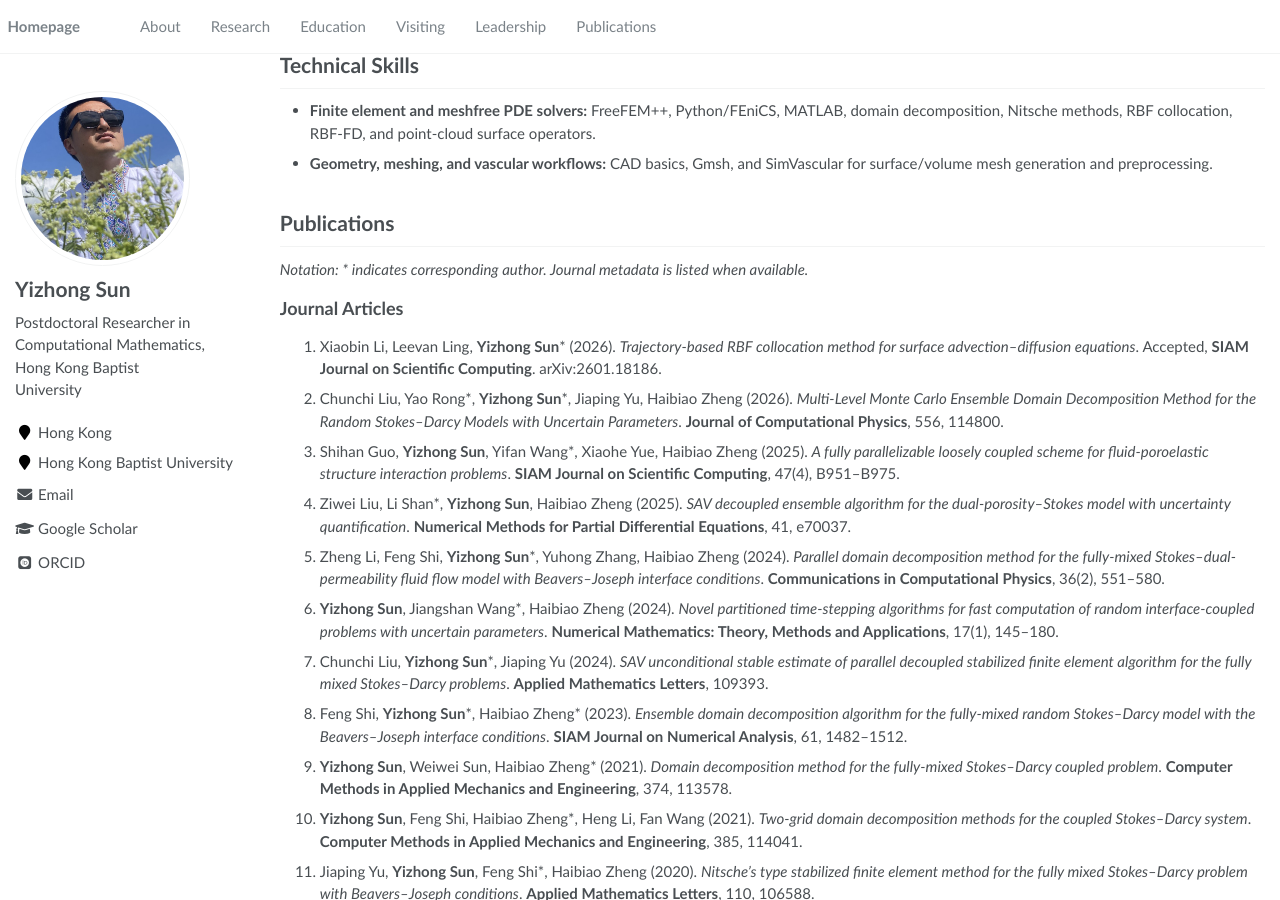
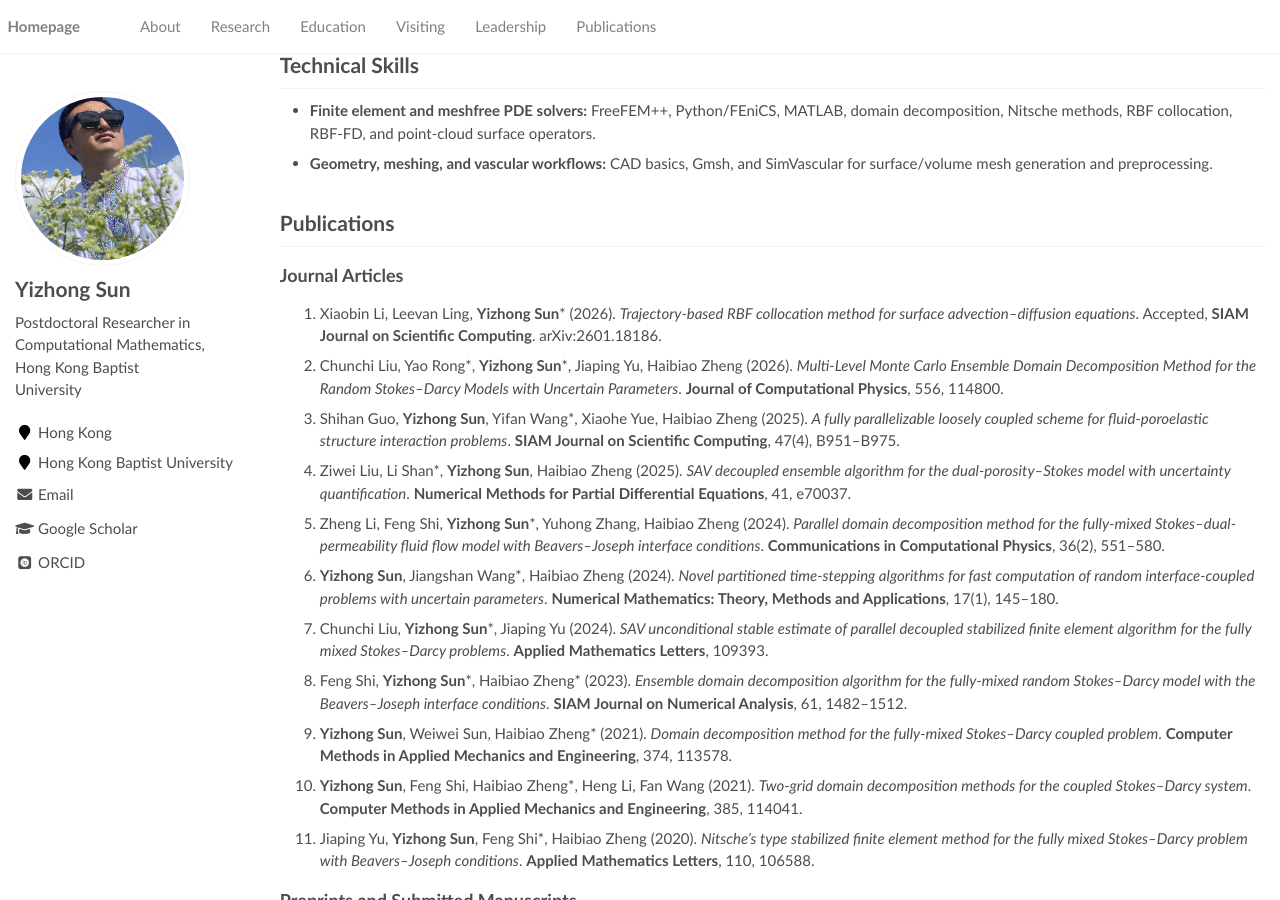
Before and after one commit to yzsun95/yzsun95.github.io, a Jekyll site: the page built from _pages/about.md, in a window 1280 px wide and 900 px high, scrolled down 2236 px. Built offline with Jekyll 4.4.1, drawn with Linux system fonts in a browser that asks for light colours; some web fonts are replaced.

Commit message:
Remove publication notation note

```diff
--- a/_pages/about.md
+++ b/_pages/about.md
@@ -146,8 +146,6 @@ My research spans stable and scalable finite element methods for interface-coupl
 
 # Publications
 
-*Notation: \* indicates corresponding author. Journal metadata is listed when available.*
-
 ## Journal Articles
 
 1. Xiaobin Li, Leevan Ling, **Yizhong Sun**\* (2026). *Trajectory-based RBF collocation method for surface advection--diffusion equations*. Accepted, **SIAM Journal on Scientific Computing**. arXiv:2601.18186.
```
